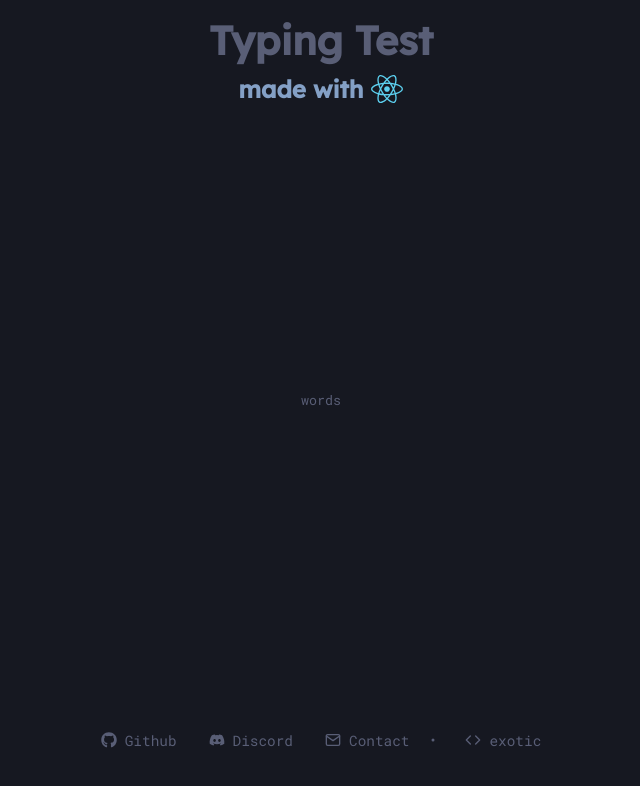
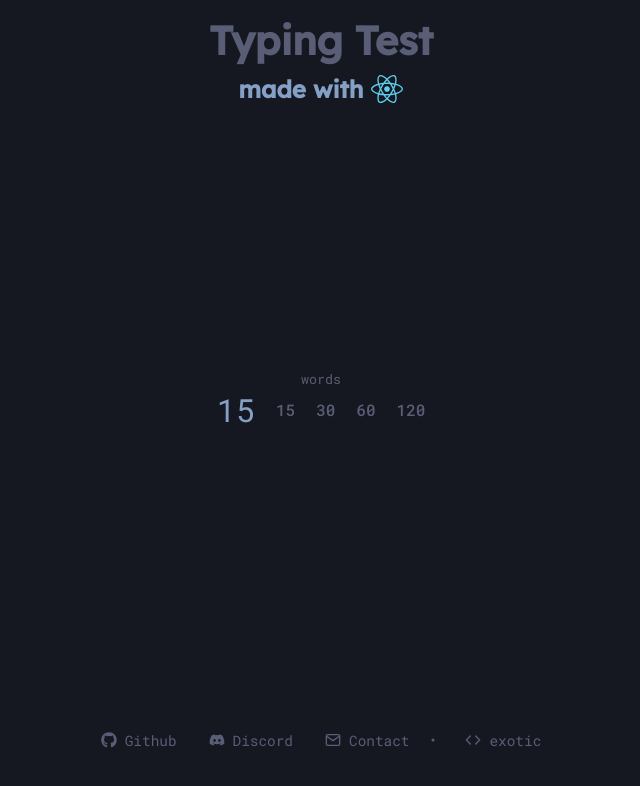
Before and after one commit to hstoklosa/typing-test, a React (Create React App) app: page / in a window 1280 px wide. Shown: the top 786 px of the page, without its empty margins (319-959 px from the left). Built offline with nearby package versions, Linux system fonts and the light colour scheme.

Commit message:
add Timer component in conjunction with useTimer

```diff
--- /dev/null
+++ b/src/components/Timer.jsx
@@ -0,0 +1,31 @@
+import "../styles/Timer.css";
+
+import { useState, useEffect } from "react";
+
+const Timer = ({ timeLeft, setInitialTime }) => {
+   return (
+      <section id="timer">
+         <p className="time-left">{timeLeft}</p>
+         <div className="radio-container" onChange={({ target }) => setInitialTime(+target.value)}>
+            <div className="radio-button">
+               <input type="radio" id="15" name="seconds" value="15" />
+               <label htmlFor="15">15</label>
+            </div>
+            <div className="radio-button">
+               <input type="radio" id="30" name="seconds" value="30" />
+               <label htmlFor="30">30</label>
+            </div>
+            <div className="radio-button">
+               <input type="radio" id="60" name="seconds" value="60" />
+               <label htmlFor="60">60</label>
+            </div>
+            <div className="radio-button">
+               <input type="radio" id="120" name="seconds" value="120" />
+               <label htmlFor="120">120</label>
+            </div>
+         </div>
+      </section>
+   );
+};
+
+export default Timer;
--- a/src/components/index.js
+++ b/src/components/index.js
@@ -2,3 +2,4 @@ export { default as Header } from "./nav/Header.jsx";
 export { default as Footer } from "./nav/Footer.jsx";
 export { default as TypeTest } from "./sections/TypeTest.jsx";
 export { default as ModeSwitch } from "./ModeSwitch.jsx";
+export { default as Timer } from "./Timer.jsx";
--- a/src/components/sections/TypeTest.jsx
+++ b/src/components/sections/TypeTest.jsx
@@ -1,13 +1,13 @@
 import "../../styles/TypeTest.css";
 
 import { useState, useEffect } from "react";
-import { ModeSwitch } from "../index";
+import useTimer from "../../hooks/useTimer";
+import { ModeSwitch, Timer } from "../index";
 
 const TypeTest = () => {
    const [wordType, setWordType] = useState("words");
-   const [words, setWords] = useState(() => {
-      return require(`../../misc/${wordType}.json`);
-   });
+   const [words, setWords] = useState(() => require(`../../misc/${wordType}.json`));
+   const [timeLeft, setInitialTime, start, restart] = useTimer();
 
    useEffect(() => {
       setWords(require(`../../misc/${wordType}.json`));
@@ -17,6 +17,10 @@ const TypeTest = () => {
       <section id="type-test">
          <div className="container">
             <ModeSwitch wordType={wordType} setWordType={setWordType} />
+            <Timer timeLeft={timeLeft} setInitialTime={setInitialTime} />
+
+            {/* <div className="words">{}</div>
+            <textarea type="text" value={userText} onChange={({ target }) => setUserText(target.value)} /> */}
          </div>
       </section>
    );
--- /dev/null
+++ b/src/styles/Timer.css
@@ -0,0 +1,41 @@
+#timer {
+   display: flex;
+   align-items: center;
+}
+
+.time-left {
+   font-size: 2rem;
+   font-weight: 400;
+   color: #84a0c6;
+   user-select: none;
+}
+
+.radio-container {
+   display: flex;
+}
+
+.radio-button {
+   display: flex;
+   align-items: center;
+   user-select: none;
+}
+
+.radio-button input {
+   visibility: hidden;
+}
+
+.radio-button input:checked + label {
+   color: #84a0c1;
+}
+
+.radio-button label {
+   font-weight: 500;
+   color: #595e76;
+   margin-left: 0.5rem;
+   cursor: pointer;
+   transition: all 0.2s ease-in-out;
+}
+
+.radio-button label:hover {
+   color: #c6c8d1;
+}
```
